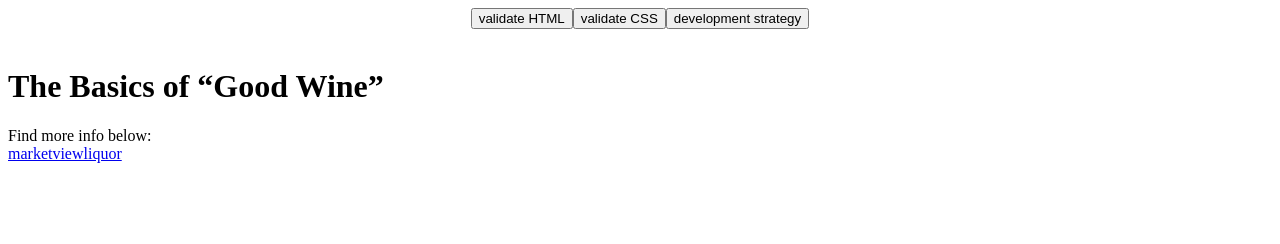
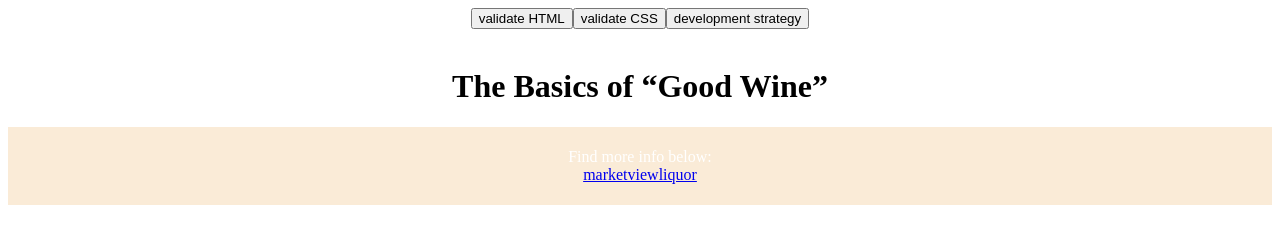
Before and after one commit to katerynakim/semantic, a plain HTML site: page index.html in a window 1280 px wide. Drawn offline with Linux system fonts and the light colour scheme.

Commit message:
added CSS

```diff
--- a/index.html
+++ b/index.html
@@ -7,6 +7,26 @@
 
   <!-- Leave this here!  It renders the review buttons  -->
   <script src='./evaluation/init.js'></script>
+  <style>
+
+footer {
+  text-align: center;
+  padding: 5px;
+  background-color:antiquewhite;
+  color: white;
+}
+header {
+  text-align: center;
+
+text-shadow: crimson;
+}
+
+
+
+
+
+
+  </style>
 </head>
 
 <body>
```
